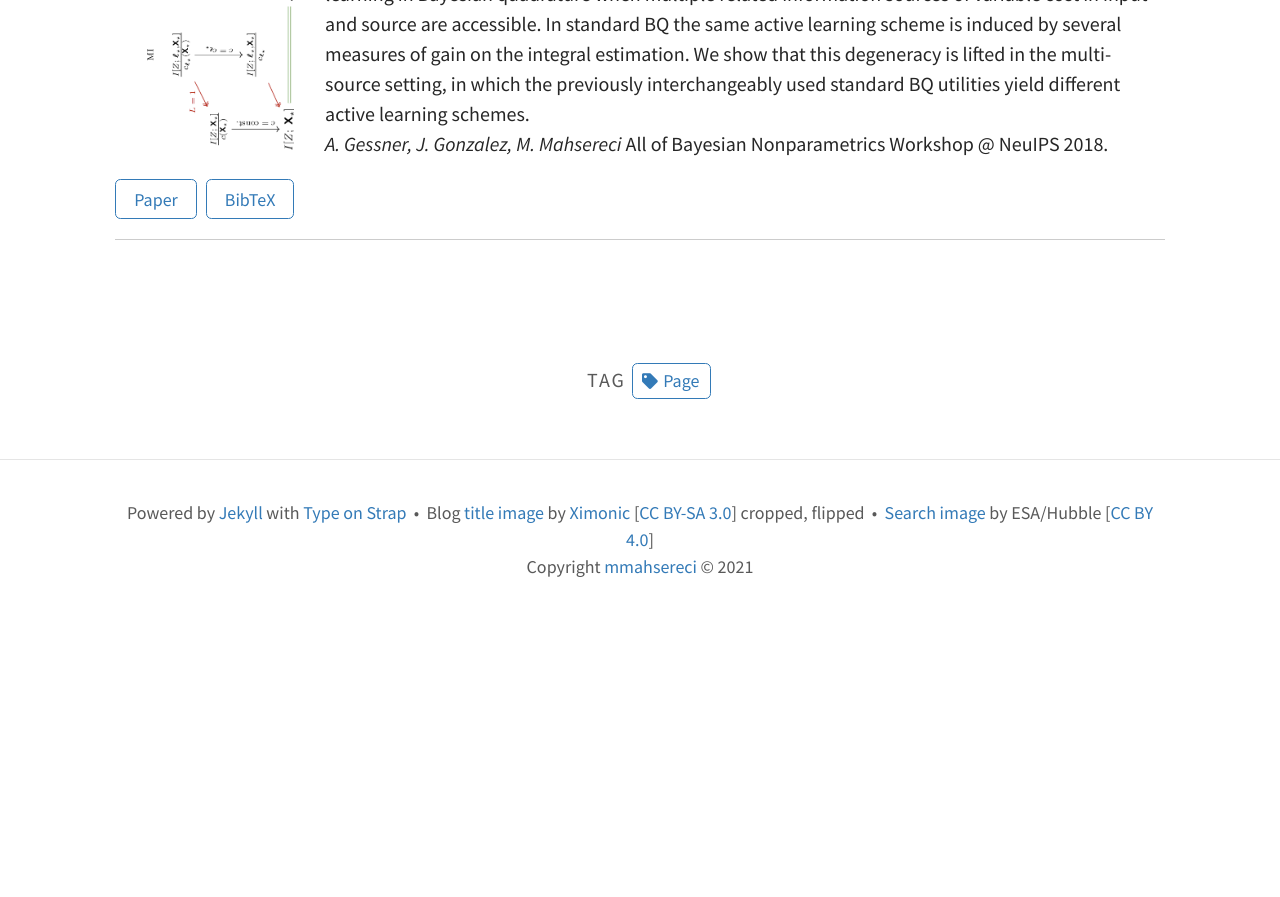
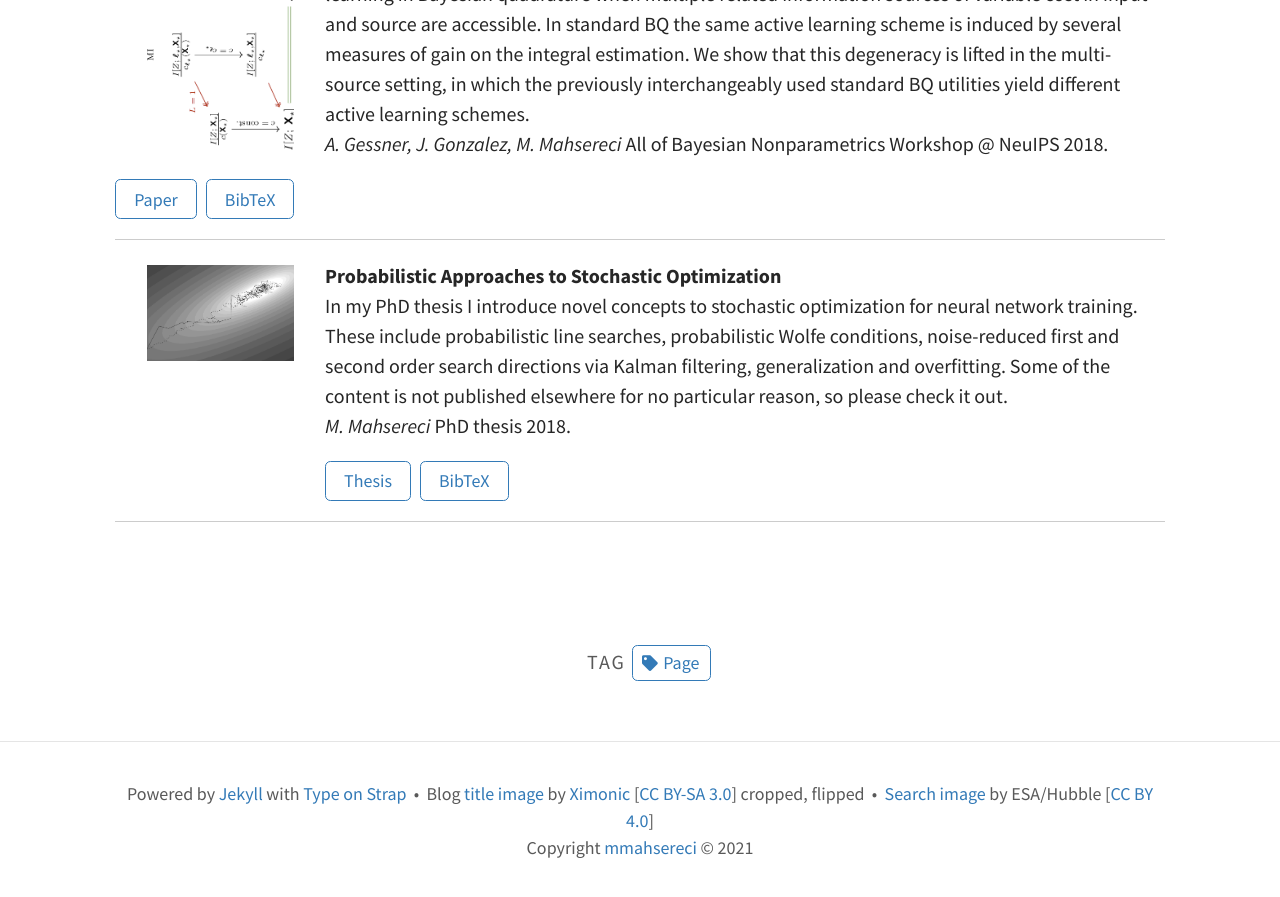
Before and after one commit to mmahsereci/webpage, a Jekyll site: the page built from pages/publications.md, in a window 1280 px wide and 900 px high, scrolled down 2134 px. Shown: the top 897 px of the window. Built offline with Jekyll 4.4.1, drawn with Linux system fonts in a browser that asks for light colours; before the commit the page ends 2752 px from its top, so only the background shows below that.

Commit message:
adding publication entry

```diff
--- a/pages/publications.md
+++ b/pages/publications.md
@@ -28,6 +28,10 @@ tags: [Page]
 
 ---
 
+{% include_relative publications/Mahsereci18.html %}
+
+---
+
 <div style="line-height:500%;">
     <br>
 </div>
--- /dev/null
+++ b/pages/publications/Mahsereci18.html
@@ -0,0 +1,30 @@
+<div class="pub-img"><img style="margin-bottom: 5em;" src="./../assets/img/publications/Mahsereci18.png"></div>
+
+**Probabilistic Approaches to Stochastic Optimization**<br>
+In my PhD thesis I introduce novel concepts to stochastic optimization for neural network training.
+These include probabilistic line searches, probabilistic Wolfe conditions, noise-reduced first and second order
+search directions via Kalman filtering, generalization and overfitting.
+Some of the content is not published elsewhere for no particular reason, so please check it out.
+<br>
+*M. Mahsereci* PhD thesis 2018.
+
+<div class="pub-ul"><ul>
+    <li><a class="button-pub" href="https://publikationen.uni-tuebingen.de/xmlui/handle/10900/84726"><p>Thesis</p></a></li>
+    <li><a class="button-pub" onclick="CollapseBibTeX('Mahsereci18')"><p>BibTeX</p></a></li>
+</ul></div>
+
+<div class="pub-bib" id="Mahsereci18">
+  <blockquote>
+    <div class="div-name">@phdthesis{Mahsereci18,
+        <div class="div-info">
+          title = {Probabilistic Approaches to Stochastic Optimization},<br>
+          author = {Mahsereci, M.},<br>
+          school = {Eberhard Karls Universit{\"a}t T{\"u}bingen, Germany},<br>
+          year = {2018},<br>
+          doi = {},<br>
+          url = {https://publikationen.uni-tuebingen.de/xmlui/handle/10900/84726}
+        </div>
+      }
+   </div>
+  </blockquote>
+</div>
```
Also changed, not shown: assets/img/publications/Gessner18.png, assets/img/publications/Mahsereci18.png (added).
